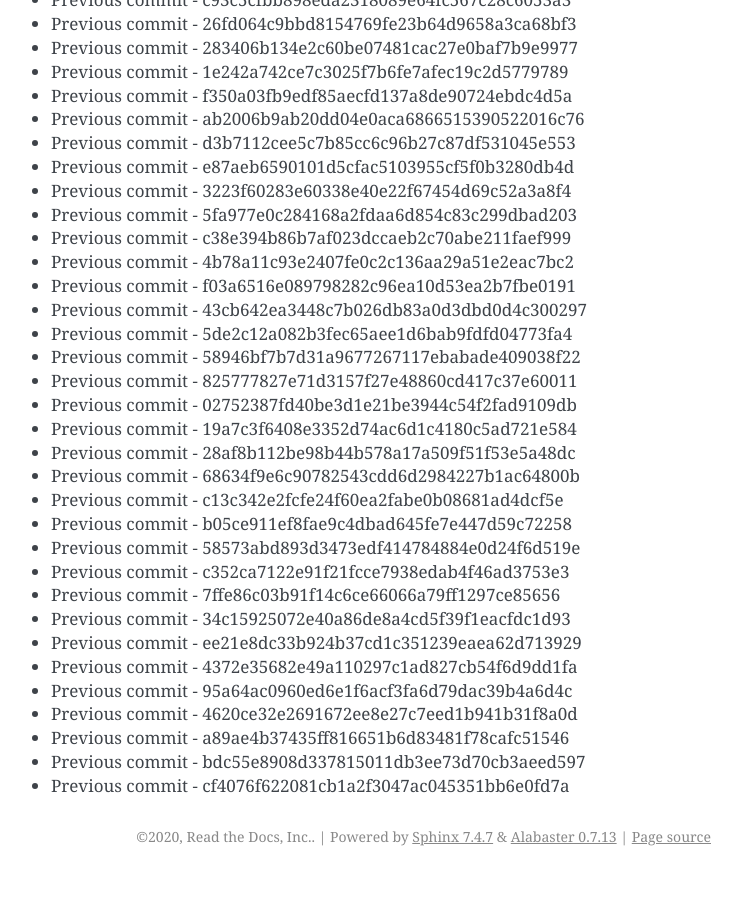
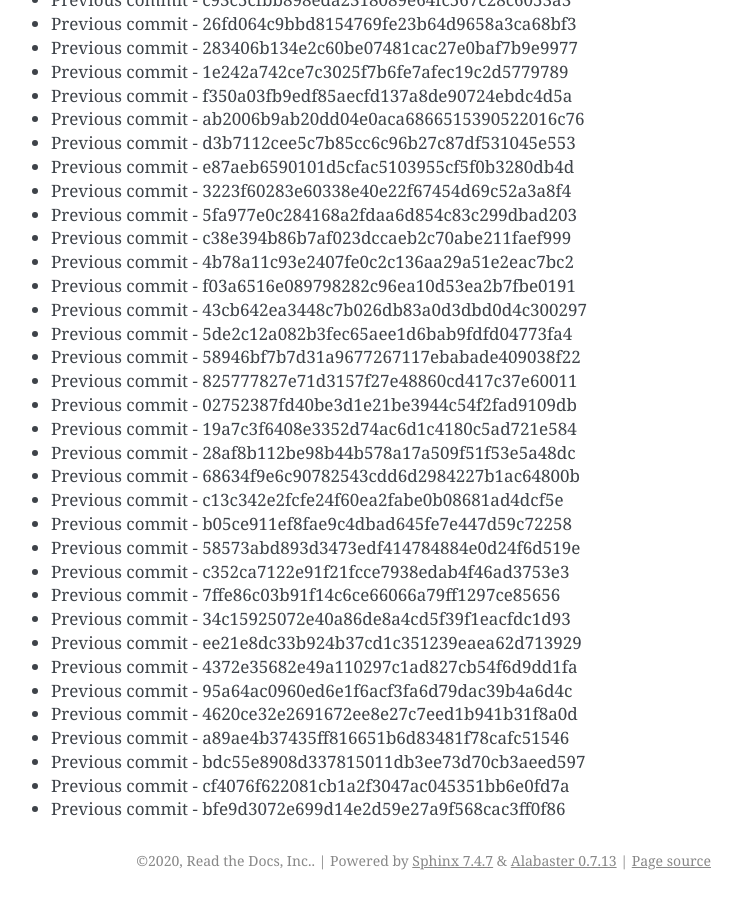
Before and after one commit to readthedocs/rtd-git-stresstest, a Sphinx documentation site: the page built from docs/updates.rst, in a window 1280 px wide and 900 px high, scrolled down 48939 px. Shown: the whole window, without its empty margins (399-1141 px from the left). Built offline with Sphinx 7.4.7, drawn with Linux system fonts in a browser that asks for light colours; before the commit the page ends 49815 px from its top, so only the background shows below that.

Commit message:
Generating commit from previous: bfe9d3072e699d14e2d59e27a9f568cac3ff0f86

```diff
--- a/docs/updates.rst
+++ b/docs/updates.rst
@@ -2088,3 +2088,4 @@ It can be tested for any performance characteristics.
 * Previous commit - a89ae4b37435ff816651b6d83481f78cafc51546
 * Previous commit - bdc55e8908d337815011db3ee73d70cb3aeed597
 * Previous commit - cf4076f622081cb1a2f3047ac045351bb6e0fd7a
+* Previous commit - bfe9d3072e699d14e2d59e27a9f568cac3ff0f86
```
